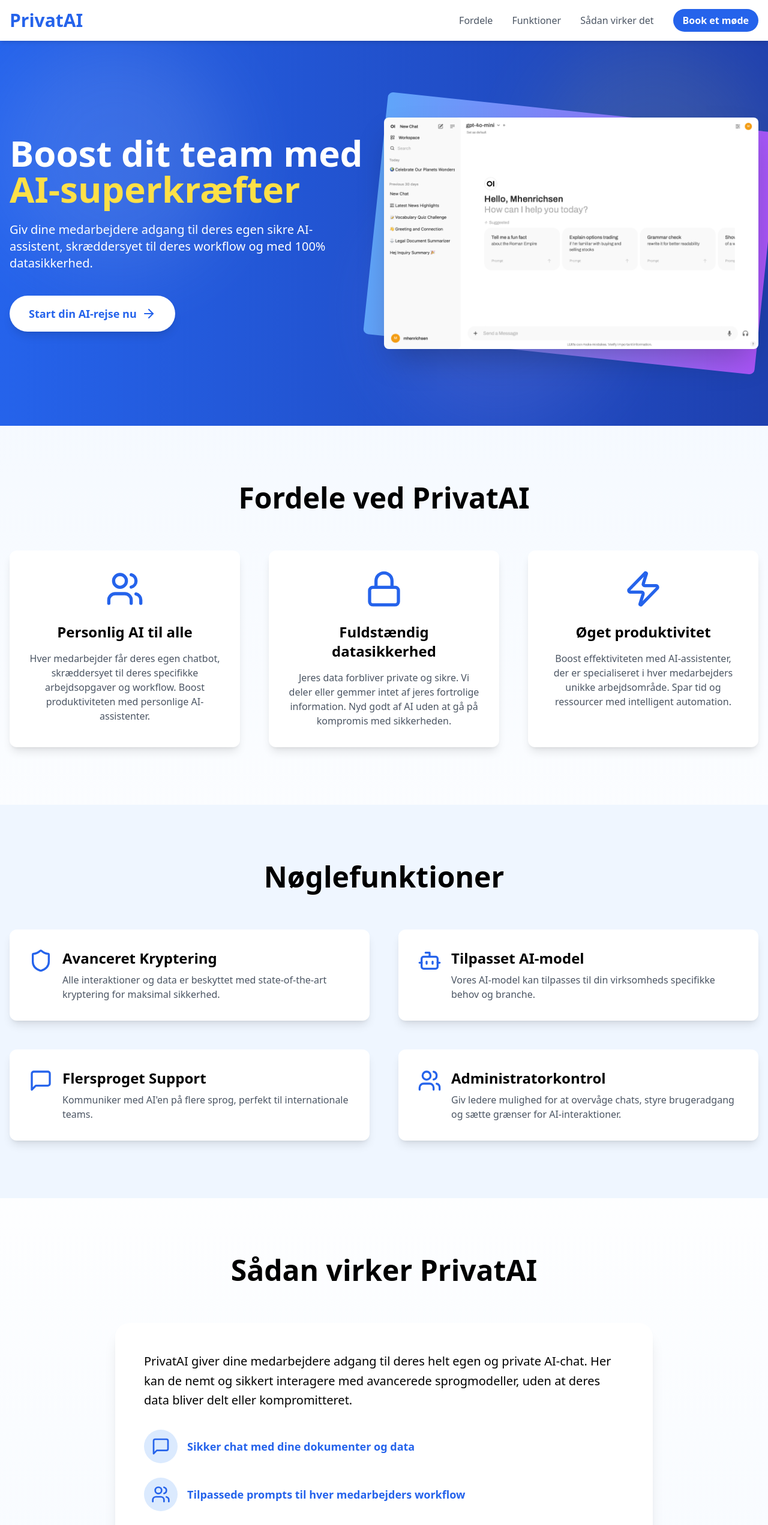
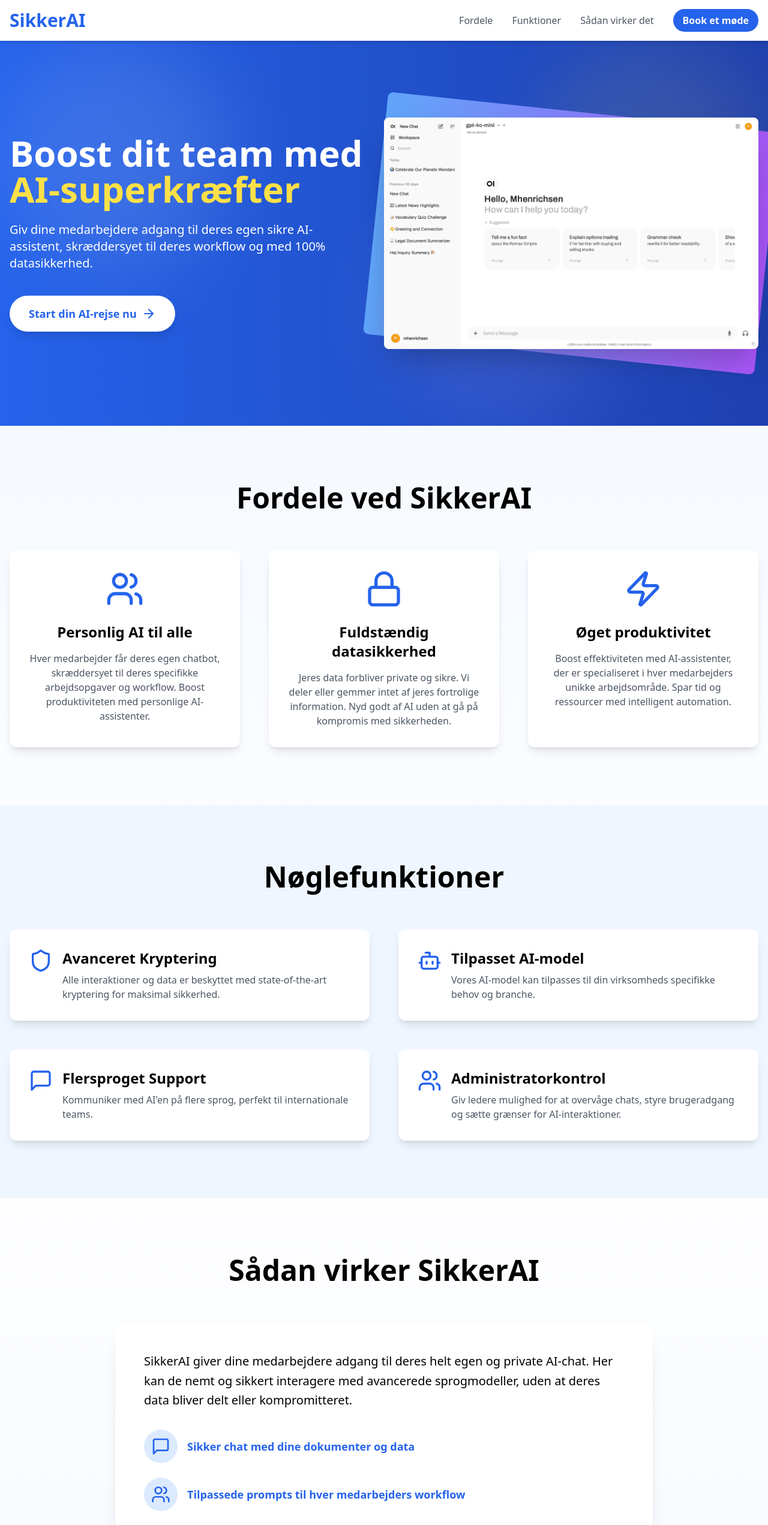
Before and after one commit to syv-ai/privatai, a React (Create React App) app: page / in a window 1280 px wide. Shown: the top 2543 px of the page at 60% size. Built offline with nearby package versions, Linux system fonts and the light colour scheme.

Commit message:
SikkerAI

```diff
--- a/package.json
+++ b/package.json
@@ -1,5 +1,5 @@
 {
-  "name": "privatai",
+  "name": "SikkerAI",
   "version": "0.1.0",
   "private": true,
   "dependencies": {
--- a/public/index.html
+++ b/public/index.html
@@ -5,24 +5,24 @@
     <link rel="icon" href="%PUBLIC_URL%/favicon.ico" />
     <meta name="viewport" content="width=device-width, initial-scale=1" />
     <meta name="theme-color" content="#1E40AF" />
-    <meta name="description" content="PrivatAI tilbyder sikker og personlig AI-løsning til din virksomhed. Boost produktiviteten med skræddersyede AI-assistenter, der beskytter dine data." />
-    <meta name="keywords" content="PrivatAI, AI-assistent, datasikkerhed, produktivitet, virksomhedsløsning, privat AI" />
-    <meta name="author" content="PrivatAI" />
+    <meta name="description" content="SikkerAI tilbyder sikker og personlig AI-løsning til din virksomhed. Boost produktiviteten med skræddersyede AI-assistenter, der beskytter dine data." />
+    <meta name="keywords" content="SikkerAI, AI-assistent, datasikkerhed, produktivitet, virksomhedsløsning, privat AI" />
+    <meta name="author" content="SikkerAI" />
     <link rel="apple-touch-icon" href="%PUBLIC_URL%/logo192.png" />
     <link rel="manifest" href="%PUBLIC_URL%/manifest.json" />
-    <title>PrivatAI - Sikker og Personlig AI-løsning til Din Virksomhed</title>
+    <title>SikkerAI - Sikker og Personlig AI-løsning til Din Virksomhed</title>
 
     <!-- Open Graph / Facebook -->
     <meta property="og:type" content="website" />
-    <meta property="og:url" content="https://www.privatai.dk/" />
-    <meta property="og:title" content="PrivatAI - Sikker og Personlig AI-løsning" />
+    <meta property="og:url" content="https://www.SikkerAI.dk/" />
+    <meta property="og:title" content="SikkerAI - Sikker og Personlig AI-løsning" />
     <meta property="og:description" content="Boost din virksomheds produktivitet med skræddersyede AI-assistenter, der beskytter dine data." />
     <meta property="og:image" content="%PUBLIC_URL%/og-image.jpg" />
 
     <!-- Twitter -->
     <meta property="twitter:card" content="summary_large_image" />
-    <meta property="twitter:url" content="https://www.privatai.dk/" />
-    <meta property="twitter:title" content="PrivatAI - Sikker og Personlig AI-løsning" />
+    <meta property="twitter:url" content="https://www.SikkerAI.dk/" />
+    <meta property="twitter:title" content="SikkerAI - Sikker og Personlig AI-løsning" />
     <meta property="twitter:description" content="Boost din virksomheds produktivitet med skræddersyede AI-assistenter, der beskytter dine data." />
     <meta property="twitter:image" content="%PUBLIC_URL%/twitter-image.jpg" />
 
@@ -31,19 +31,19 @@
     {
       "@context": "https://schema.org",
       "@type": "SoftwareApplication",
-      "name": "PrivatAI",
+      "name": "SikkerAI",
       "applicationCategory": "BusinessApplication",
       "offers": {
         "@type": "Offer",
         "price": "0",
         "priceCurrency": "DKK"
       },
-      "description": "PrivatAI tilbyder sikker og personlig AI-løsning til virksomheder. Boost produktiviteten med skræddersyede AI-assistenter, der beskytter dine data.",
+      "description": "SikkerAI tilbyder sikker og personlig AI-løsning til virksomheder. Boost produktiviteten med skræddersyede AI-assistenter, der beskytter dine data.",
       "operatingSystem": "All",
       "author": {
         "@type": "Organization",
-        "name": "PrivatAI",
-        "url": "https://www.privatai.dk"
+        "name": "SikkerAI",
+        "url": "https://www.SikkerAI.dk"
       }
     }
     </script>
--- a/src/App.js
+++ b/src/App.js
@@ -9,7 +9,7 @@
       {/* Header */}
       <header className="bg-white shadow-md sticky top-0 z-50">
         <div className="container mx-auto px-4 py-4 flex justify-between items-center">
-          <div className="text-3xl font-extrabold text-blue-600">PrivatAI</div>
+          <div className="text-3xl font-extrabold text-blue-600">SikkerAI</div>
           <nav className="hidden md:block">
             <ul className="flex space-x-8 items-center">
               <li><a href="#fordele" className="text-gray-600 hover:text-blue-600 transition duration-300">Fordele</a></li>
@@ -96,7 +96,7 @@
       {/* Benefits Section */}
       <section id="fordele" className="py-24">
         <div className="container mx-auto px-4">
-          <h2 className="text-5xl font-bold text-center mb-16">Fordele ved PrivatAI</h2>
+          <h2 className="text-5xl font-bold text-center mb-16">Fordele ved SikkerAI</h2>
           <div className="grid grid-cols-1 md:grid-cols-3 gap-12">
             <div className="bg-white p-8 rounded-xl shadow-lg hover:shadow-xl transition duration-300 transform hover:-translate-y-2">
               <Users className="text-blue-600 mb-6 mx-auto" size={64} />
@@ -157,10 +157,10 @@
       {/* How It Works Section */}
       <section id="saadan-virker-det" className="py-24">
         <div className="container mx-auto px-4">
-          <h2 className="text-5xl font-bold text-center mb-16">Sådan virker PrivatAI</h2>
+          <h2 className="text-5xl font-bold text-center mb-16">Sådan virker SikkerAI</h2>
           <div className="max-w-4xl mx-auto bg-white p-12 rounded-3xl shadow-xl">
             <p className="text-xl leading-relaxed mb-8">
-              PrivatAI giver dine medarbejdere adgang til deres helt egen og private AI-chat. Her kan de nemt og sikkert interagere med avancerede sprogmodeller, uden at deres data bliver delt eller kompromitteret.
+              SikkerAI giver dine medarbejdere adgang til deres helt egen og private AI-chat. Her kan de nemt og sikkert interagere med avancerede sprogmodeller, uden at deres data bliver delt eller kompromitteret.
             </p>
             <div className="space-y-6">
               <div className="flex items-center space-x-4 text-blue-600">
@@ -190,7 +190,7 @@
       <section className="bg-gradient-to-r from-blue-600 to-blue-800 text-white py-24">
         <div className="container mx-auto px-4 text-center">
           <h2 className="text-5xl font-bold mb-8">Klar til at effektivisere jeres arbejdsgang?</h2>
-          <p className="text-xl mb-12 max-w-3xl mx-auto">Lad os vise dig, hvordan PrivatAI kan transformere din virksomheds produktivitet og sikkerhed. Book en personlig demo og oplev kraften af sikker AI.</p>
+          <p className="text-xl mb-12 max-w-3xl mx-auto">Lad os vise dig, hvordan SikkerAI kan transformere din virksomheds produktivitet og sikkerhed. Book en personlig demo og oplev kraften af sikker AI.</p>
           <button className="bg-white text-blue-600 px-10 py-4 rounded-full font-semibold text-xl hover:bg-blue-100 transition duration-300 shadow-lg hover:shadow-xl transform hover:-translate-y-1 inline-flex items-center">
             Book en demo <ChevronRight className="ml-3" size={24} />
           </button>
@@ -202,7 +202,7 @@
         <div className="container mx-auto px-4">
           <div className="grid grid-cols-1 md:grid-cols-4 gap-12">
             <div className="col-span-2">
-              <h3 className="text-3xl font-bold mb-4">PrivatAI</h3>
+              <h3 className="text-3xl font-bold mb-4">SikkerAI</h3>
               <p className="text-gray-400 mb-4">Sikker og personlig AI-løsning til din virksomhed. Vi revolutionerer måden, virksomheder arbejder på, med avanceret AI-teknologi og uovertruffen datasikkerhed.</p>
             </div>
             <div>
@@ -213,9 +213,9 @@
             </div>
           </div>
           <div className="mt-12 pt-8 border-t border-gray-800 text-center text-gray-400">
-            <p>&copy; 2024 PrivatAI.dk - Alle rettigheder forbeholdes.</p>
+            <p>&copy; 2024 SikkerAI.dk - Alle rettigheder forbeholdes.</p>
             <ul>
-              <li className="inline-block mx-2"><a href="https://syv.ai" className="hover:text-white transition duration-300">PrivatAI.dk er en del af syv.ai</a></li>
+              <li className="inline-block mx-2"><a href="https://syv.ai" className="hover:text-white transition duration-300">SikkerAI.dk er en del af syv.ai</a></li>
             </ul>
           </div>
         </div>
```
Also changed, not shown: 2 other files (tests, documents, lock files or other folders).
